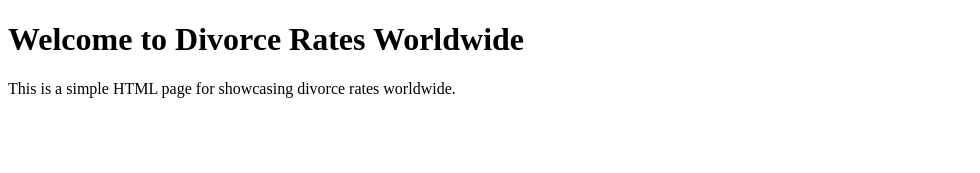
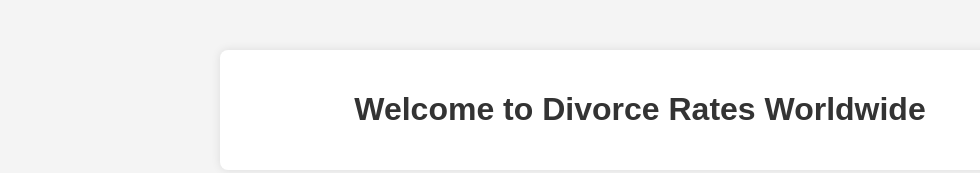
Before and after one commit to Dnrats/divorce-rates, a plain HTML site: page index.html in a window 1280 px wide. Shown: the whole page, without its empty margins (0-980 px from the left). Drawn offline with Linux system fonts and the light colour scheme.

Commit message:
Added style and updated html file

```diff
--- a/index.html
+++ b/index.html
@@ -4,11 +4,12 @@
     <meta charset="UTF-8">
     <meta name="viewport" content="width=device-width, initial-scale=1.0">
     <title>Divorce Rates Worldwide</title>
+    <link rel="stylesheet" href="style.css">
 </head>
 <body>
     <div>
         <h1>Welcome to Divorce Rates Worldwide</h1>
-        <p>This is a simple HTML page for showcasing divorce rates worldwide.</p>
+        <p></p>
     </div>
 </body>
 </html>
--- /dev/null
+++ b/style.css
@@ -0,0 +1,24 @@
+body {
+    font-family: 'Arial', sans-serif;
+    background-color: #f4f4f4;
+    margin: 0;
+    padding: 0;
+}
+
+div {
+    max-width: 800px;
+    margin: 50px auto;
+    background-color: #fff;
+    padding: 20px;
+    border-radius: 8px;
+    box-shadow: 0 0 10px rgba(0, 0, 0, 0.1);
+    text-align: center;
+}
+
+h1 {
+    color: #333;
+}
+
+p {
+    color: #666;
+}
```
